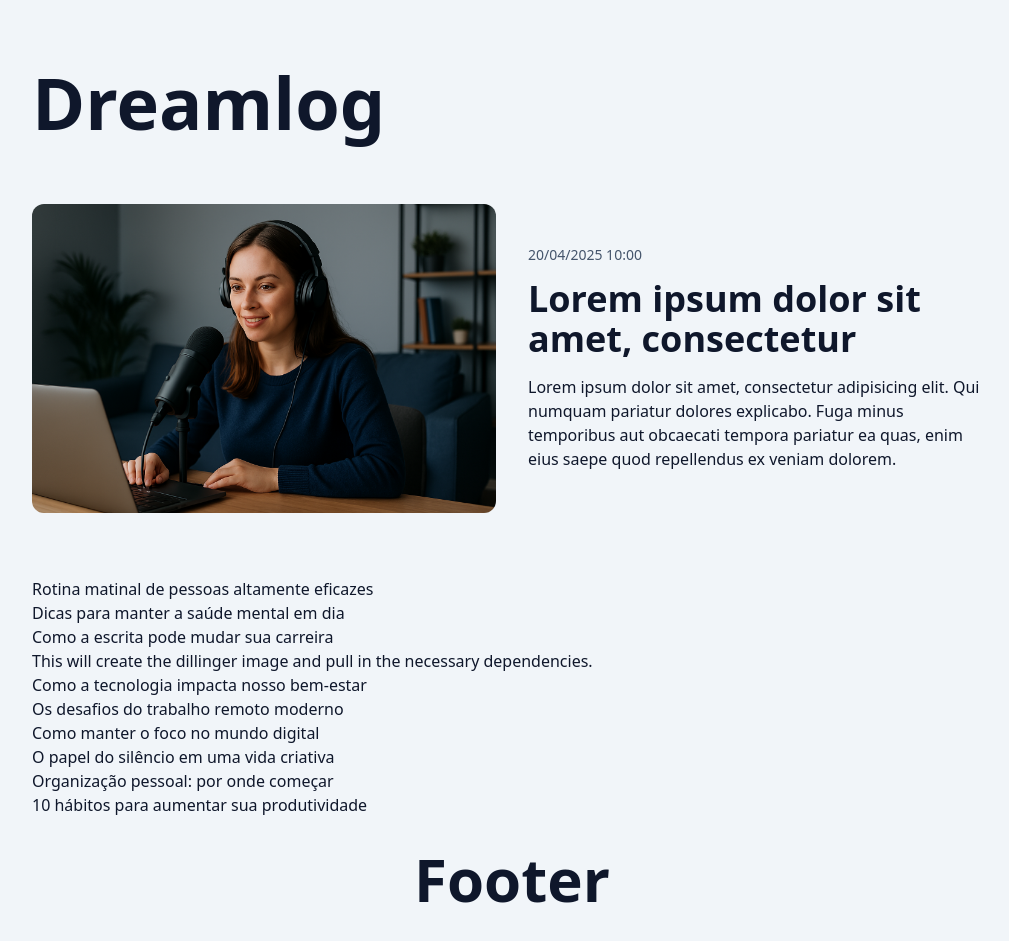
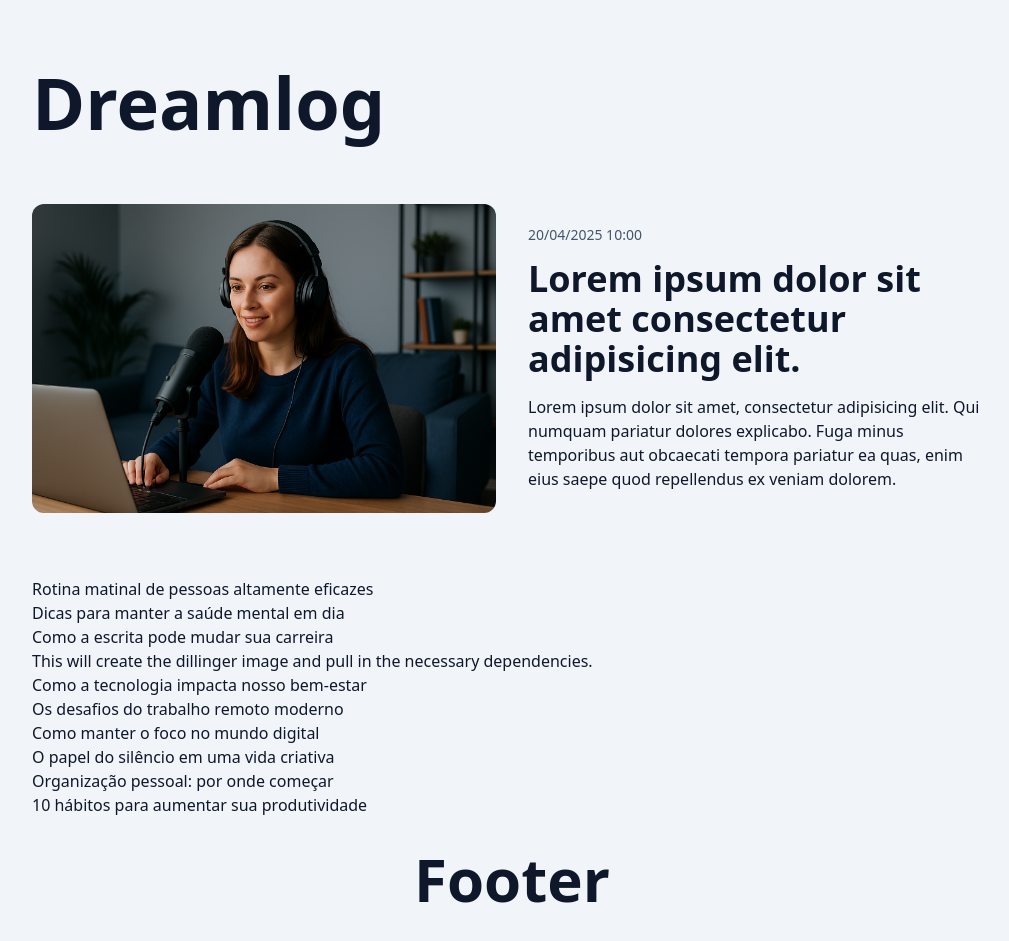
Before and after one commit to oxtw/blog, a Next.js app: page / in a window 1280 px wide. Shown: the whole page, without its empty margins (128-1137 px from the left). Built offline with nearby package versions, Linux system fonts and the light colour scheme.

Commit message:
feat: cria componente Heading dinâmico e reutilizável

```diff
--- a/src/components/FeaturedPost/index.tsx
+++ b/src/components/FeaturedPost/index.tsx
@@ -1,6 +1,7 @@
 import clsx from "clsx";
 import Image from "next/image";
 import Link from "next/link";
+import PostHeading from "../PostHeading";
 
 export default function FeaturedPost() {
   return (
@@ -42,9 +43,9 @@
           20/04/2025 10:00
         </time>
 
-        <h1 className={clsx("text-2xl/tight", "font-extrabold", "sm:text-4xl")}>
-          <Link href="#">Lorem ipsum dolor sit amet, consectetur</Link>
-        </h1>
+        <PostHeading url="#" as="h1">
+          Lorem ipsum dolor sit amet consectetur adipisicing elit.
+        </PostHeading>
 
         <p>
           Lorem ipsum dolor sit amet, consectetur adipisicing elit. Qui numquam
--- /dev/null
+++ b/src/components/PostHeading/index.tsx
@@ -0,0 +1,27 @@
+import clsx from "clsx";
+import Link from "next/link";
+
+type PostHeadingProps = {
+  children?: React.ReactNode;
+  url: string;
+  as?: "h1" | "h2";
+};
+
+export default function PostHeading({
+  children,
+  url,
+  as: Tag = "h2",
+}: PostHeadingProps) {
+  const headingClassesMap = {
+    h1: clsx("text-2xl/tight", "font-extrabold", "sm:text-4xl"),
+    h2: clsx("text-xl/tight", "font-bold", "sm:text-2xl"),
+  };
+
+  const commonClasses = "font-extrabold";
+
+  return (
+    <Tag className={clsx(headingClassesMap[Tag], commonClasses)}>
+      <Link href={url}>{children}</Link>
+    </Tag>
+  );
+}
```
